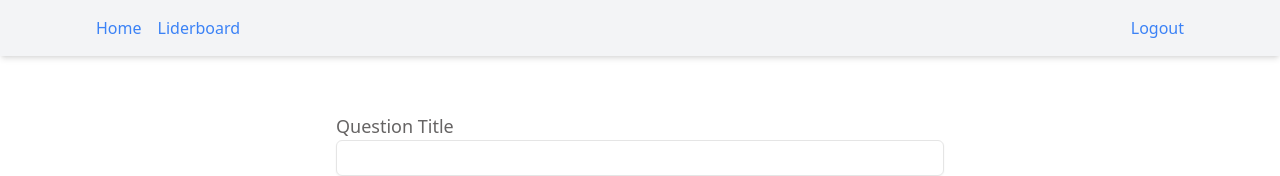
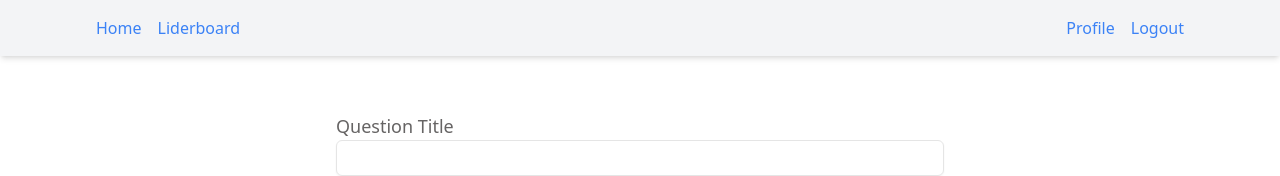
Before and after one commit to TBC-Group13/front-end, a React (Vite) app: page /createQuestion in a window 1280 px wide. Shown: the top 176 px of the page. Built offline with nearby package versions, Linux system fonts and the light colour scheme; sample sign-in values are in the browser's storage; a web font is replaced by a local one.

Commit message:
KAN-24 Add profile link in header

```diff
--- a/src/layout/Header.tsx
+++ b/src/layout/Header.tsx
@@ -27,6 +27,15 @@ const Header: React.FC = () => {
           </div>
           <div className="flex items-center space-x-4">
             {isAuthenticated ? (
+              <>
+                <li>
+                  <Link
+                    to="/profile"
+                    className="text-blue-500 hover:text-blue-700"
+                  >
+                    Profile
+                  </Link>
+                </li>
                 <li>
                   <button
                     onClick={handleLogout}
@@ -35,6 +44,7 @@ const Header: React.FC = () => {
                     Logout
                   </button>
                 </li>
+              </>
             ) : (
               <>
                 <li>
```
Lines whose indentation alone changed are shown as unchanged.
